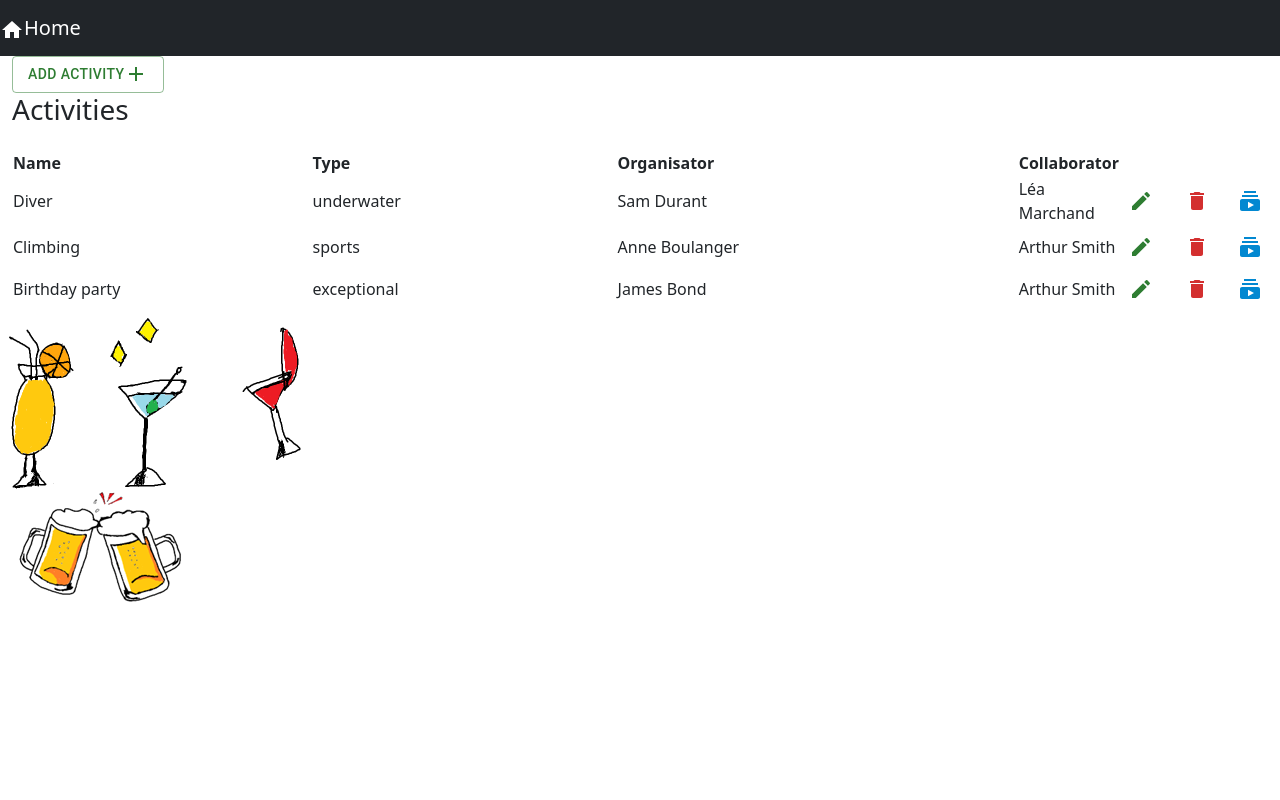
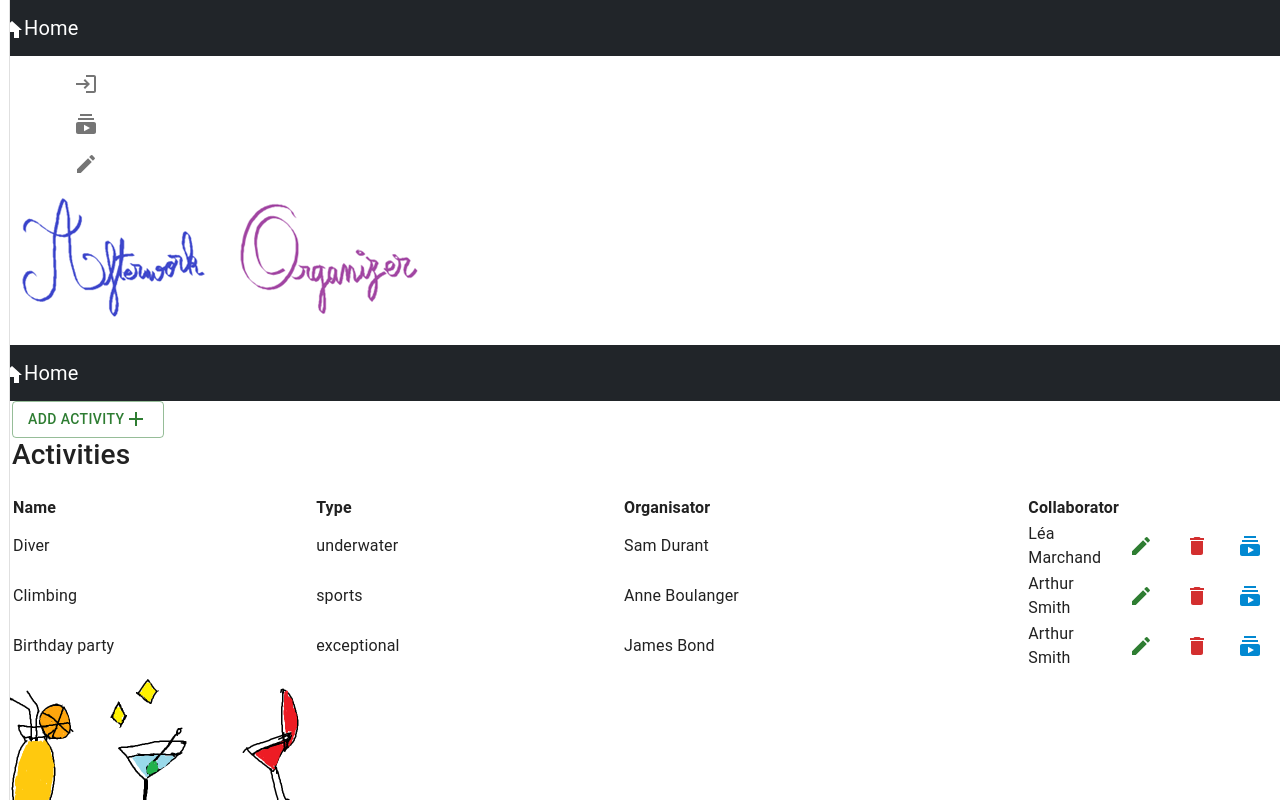
Before and after one commit to elieduboux/Afterwork-Organizer, a React (Create React App) app in the folder frontend/: page / in a window 1280 px wide. Shown: the top 800 px of the page. Built offline with nearby package versions, Linux system fonts and the light colour scheme; no server answers.

Commit message:
On commence à tout reformater

```diff
--- a/frontend/src/ActivityList.js
+++ b/frontend/src/ActivityList.js
@@ -1,8 +1,13 @@
 import React, {Component} from 'react';
 import { withRouter } from "react-router-dom";
+import AppNavbar from './AppNavbar';
 import JsonDataDisplay from './DataDisplayJson';
 import glasses from './glasses_50.png';
 import beer from './beer.png';
+import { Button, Container } from 'reactstrap';
+import logo from './logo_50.png';
+import DrawerAfterworkOrganizer from './DrawerAfterworkOrganizer';
+import { Drawer } from '@mui/material';
 
 class ActivityList extends Component {
   constructor(props) {
@@ -44,7 +49,15 @@ class ActivityList extends Component {
       return <p>Loading...</p>
     }
     return (
-      <><JsonDataDisplay />
+
+      <>
+      <div>
+        <AppNavbar/>
+        <DrawerAfterworkOrganizer />
+        <img src={logo} alt="Logo"/>
+
+        </div>
+      <JsonDataDisplay />
       <div>
         <img src={glasses} alt="Glasses" />
         <br />
--- /dev/null
+++ b/frontend/src/DrawerAfterworkOrganizer.js
@@ -0,0 +1,52 @@
+import React from 'react';
+import Box from '@mui/material/Box';
+import Drawer from '@mui/material/Drawer';
+import Button from '@mui/material/Button';
+import List from '@mui/material/List';
+import Divider from '@mui/material/Divider';
+import ListItem from '@mui/material/ListItem';
+import ListItemButton from '@mui/material/ListItemButton';
+import ListItemIcon from '@mui/material/ListItemIcon';
+import ListItemText from '@mui/material/ListItemText';
+import Edit from '@mui/icons-material/Edit';
+import Subscriptions from '@mui/icons-material/Subscriptions';
+import Login from '@mui/icons-material/Login';
+import { CssBaseline, MenuItem, Toolbar } from '@mui/material';
+
+export default function DrawerAfterworkOrganizer() {
+  const [ open, setOpen ] = React.useState(false);
+
+
+  return (
+    <Box sx={{ display: 'flex'}}>
+      <CssBaseline />
+
+    <Drawer sx={{
+      width: 10,
+      flexShrink: 0,
+      "& .MuiDrawer-paper": {
+        width: 10,
+        boxSizing: 'border-box'
+      }
+     }}
+     variant="permanent"
+     anchor="left" />
+     <Toolbar />
+     <Divider />
+     <List>
+      {['Login', 'Subscribe', 'Edit'].map(
+        (text, index) => (
+          <ListItem key={text} disablePadding>
+            <ListItemButton>
+              <ListItemIcon>
+                {[<Login />, <Subscriptions />, <Edit />][index]}
+              </ListItemIcon>
+            </ListItemButton>
+          </ListItem>
+        )
+      )}
+     </List>
+    </Box>
+
+  );
+}
```
Also changed, not shown: frontend/src/DrawerMenu.js (added).
